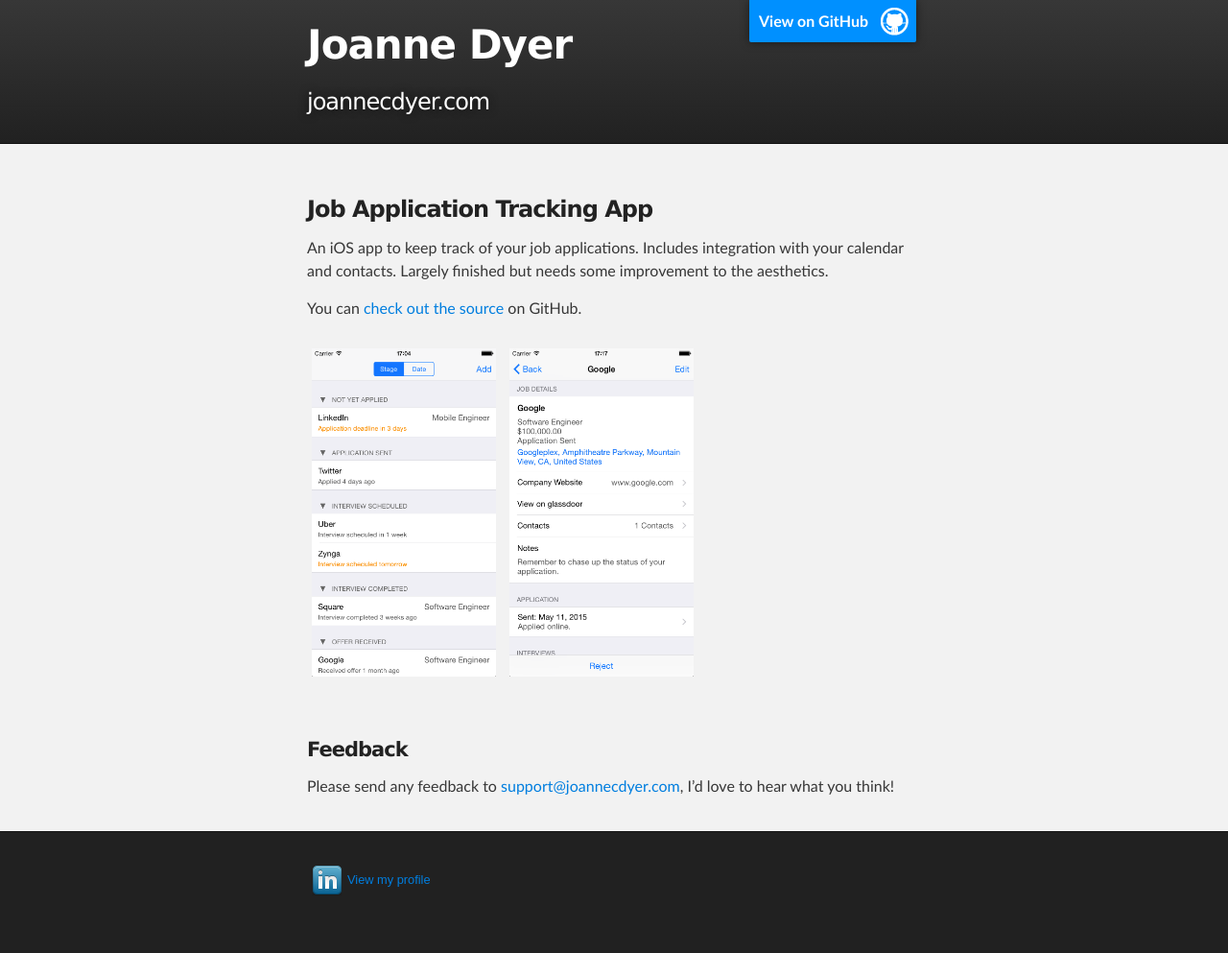
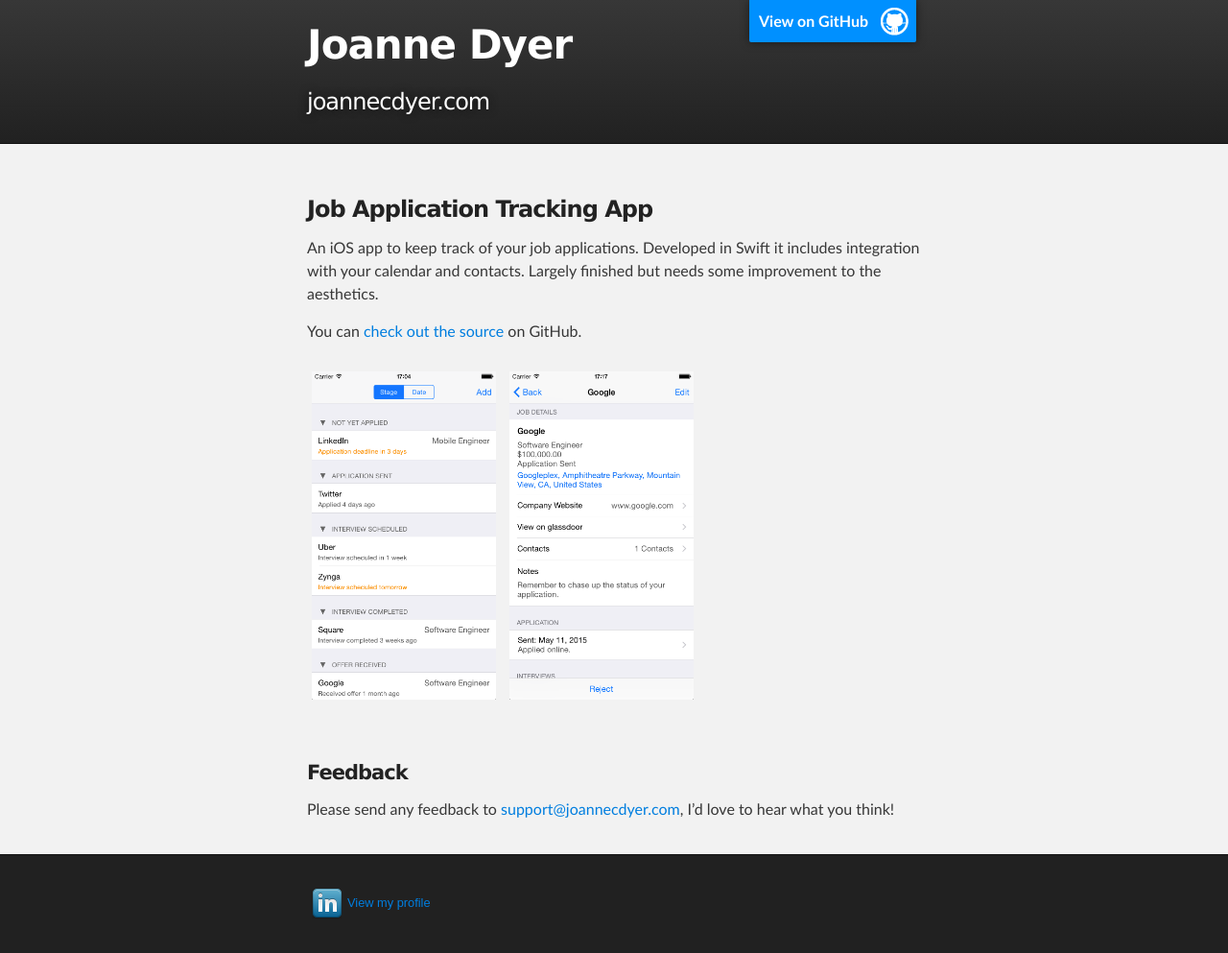
Before and after one commit to joannecdyer/joannecdyer.github.com, a Jekyll site: the page built from _posts/2015-05-17-job-tracker.md, in a window 1280 px wide. Shown: the whole page at 96% size. Built offline with Jekyll 4.4.1, drawn with Linux system fonts in a browser that asks for light colours; before the commit the page ends 969 px from its top, so only the background shows below that.

Commit message:
Update 2015-05-17-job-tracker.md

```diff
--- a/_posts/2015-05-17-job-tracker.md
+++ b/_posts/2015-05-17-job-tracker.md
@@ -3,7 +3,7 @@ layout: default
 title: Job Application Tracking App
 repo: ios-job-tracker
 summary:
-    An iOS app to keep track of your job applications. Includes integration with your calendar and contacts. Largely finished but needs some improvement to the aesthetics.
+    An iOS app to keep track of your job applications. Developed in Swift it includes integration with your calendar and contacts. Largely finished but needs some improvement to the aesthetics.
 screenshots:
     - /images/TrackerScreenShot1.png
     - /images/TrackerScreenShot2.png
@@ -11,7 +11,7 @@ screenshots:
 
 ### Job Application Tracking App
 
-An iOS app to keep track of your job applications. Includes integration with your calendar and contacts. Largely finished but needs some improvement to the aesthetics.
+An iOS app to keep track of your job applications. Developed in Swift it includes integration with your calendar and contacts. Largely finished but needs some improvement to the aesthetics.
 
 You can [check out the source](https://github.com/joannecdyer/ios-job-tracker) on GitHub.
 
```
